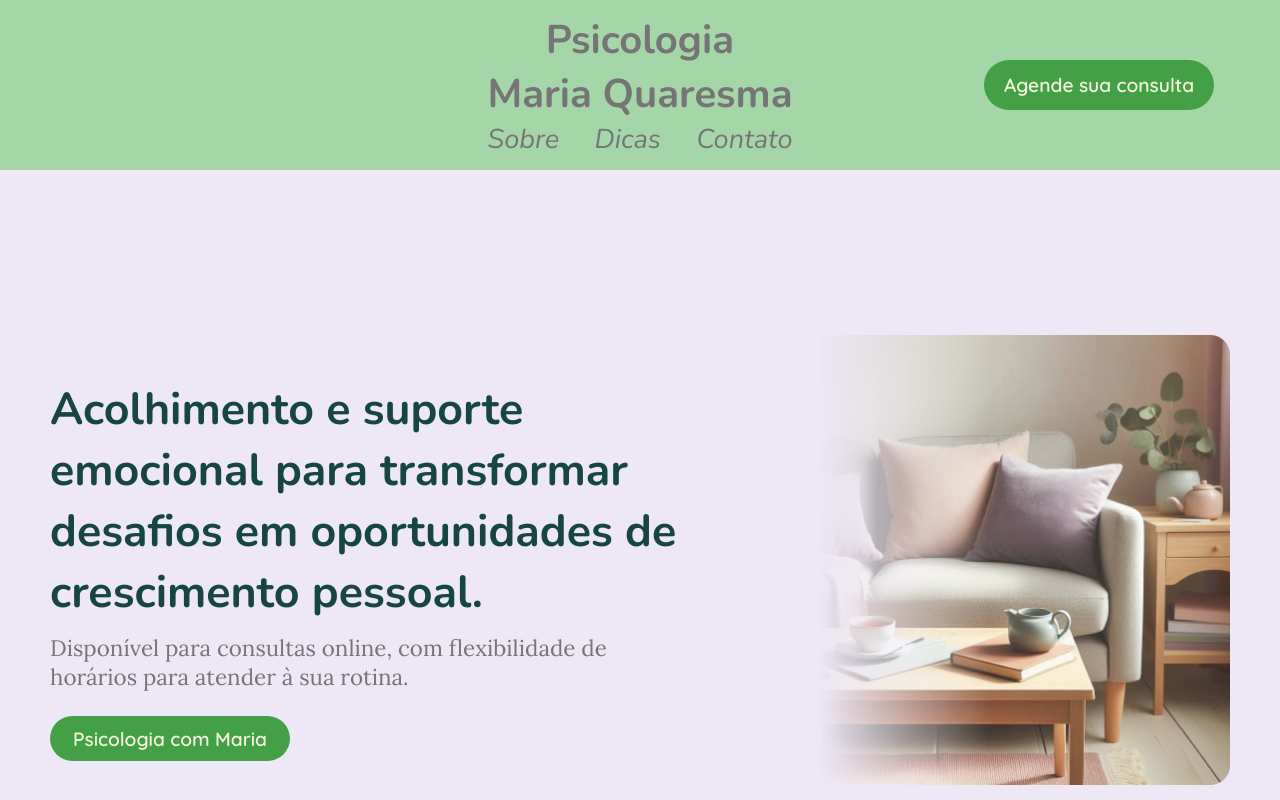
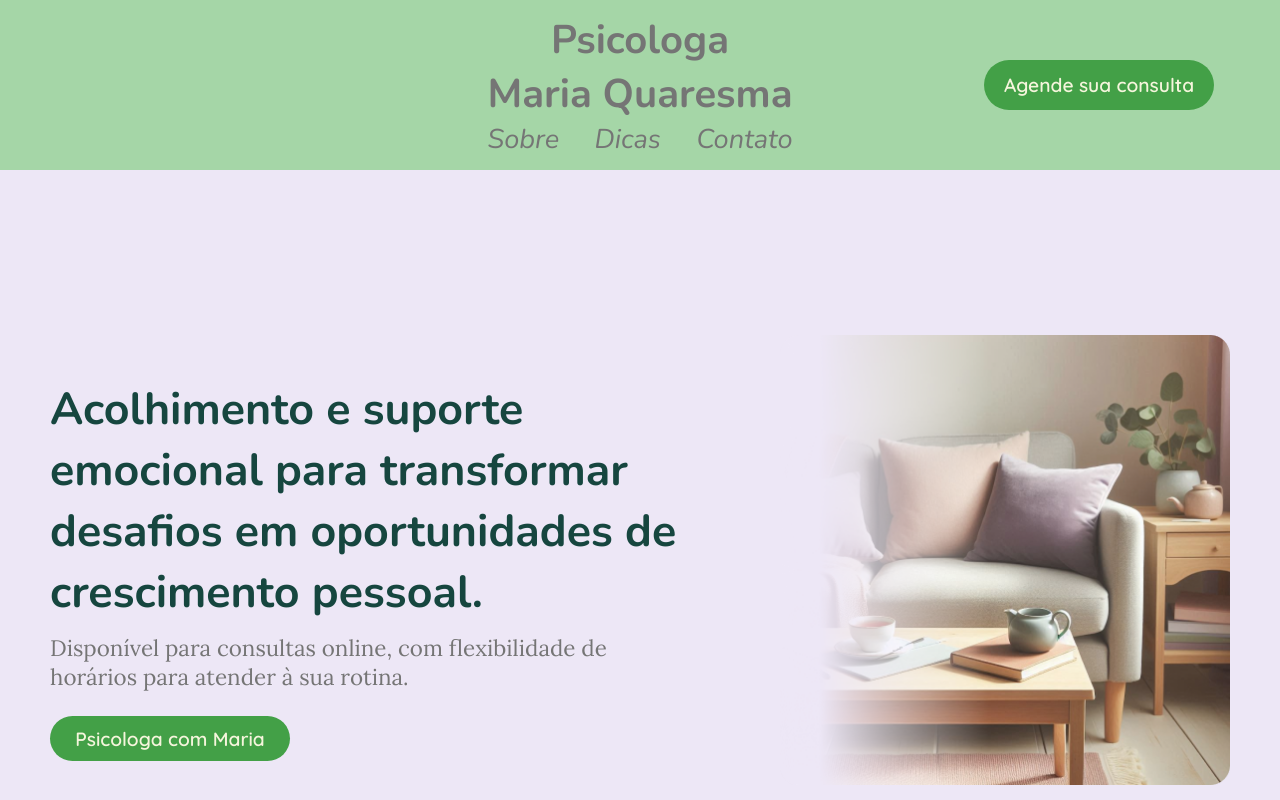
Before and after one commit to lmn-development/dra.mariadasdores, a React (Vite) app: page / in a window 1280 px wide. Shown: the top 800 px of the page. Built offline with nearby package versions, Linux system fonts and the light colour scheme; no server answers.

Commit message:
fix: Correct spelling of 'Psicologia' to 'Psicologa' in header and button text

```diff
--- a/src/components/header/index.tsx
+++ b/src/components/header/index.tsx
@@ -7,7 +7,7 @@ export function Header() {
   return (
     <header className={style.header}>
       <div className={style.divNavigation}>
-        <h1>Psicologia<br />Maria Quaresma</h1>
+        <h1>Psicologa<br />Maria Quaresma</h1>
         <nav>
           <ul>
             <li>
--- a/src/page/home/init.tsx
+++ b/src/page/home/init.tsx
@@ -18,7 +18,7 @@ export function Init() {
           atender à sua rotina.
         </h3>
         <Button className={style.initButton} onClick={chat}>
-          Psicologia com Maria
+          Psicologa com Maria
         </Button>
       </div>
 
```
